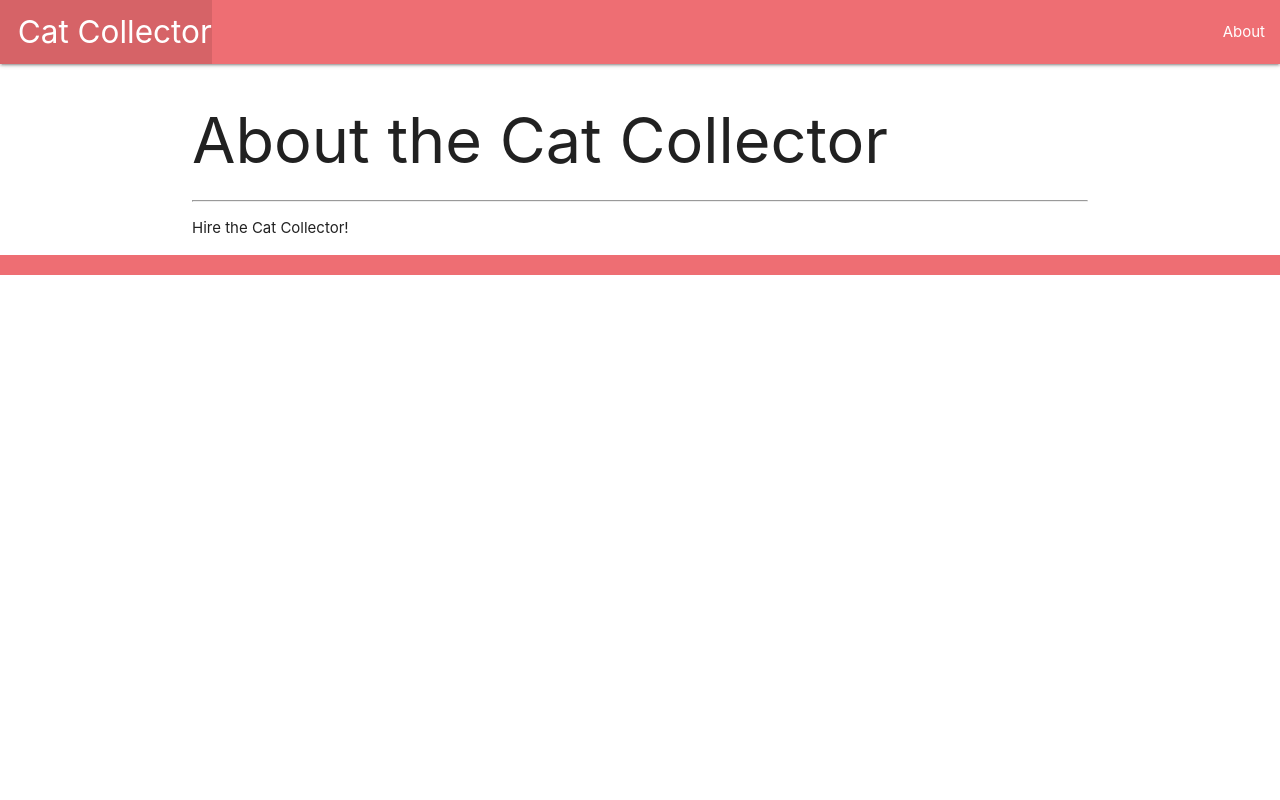
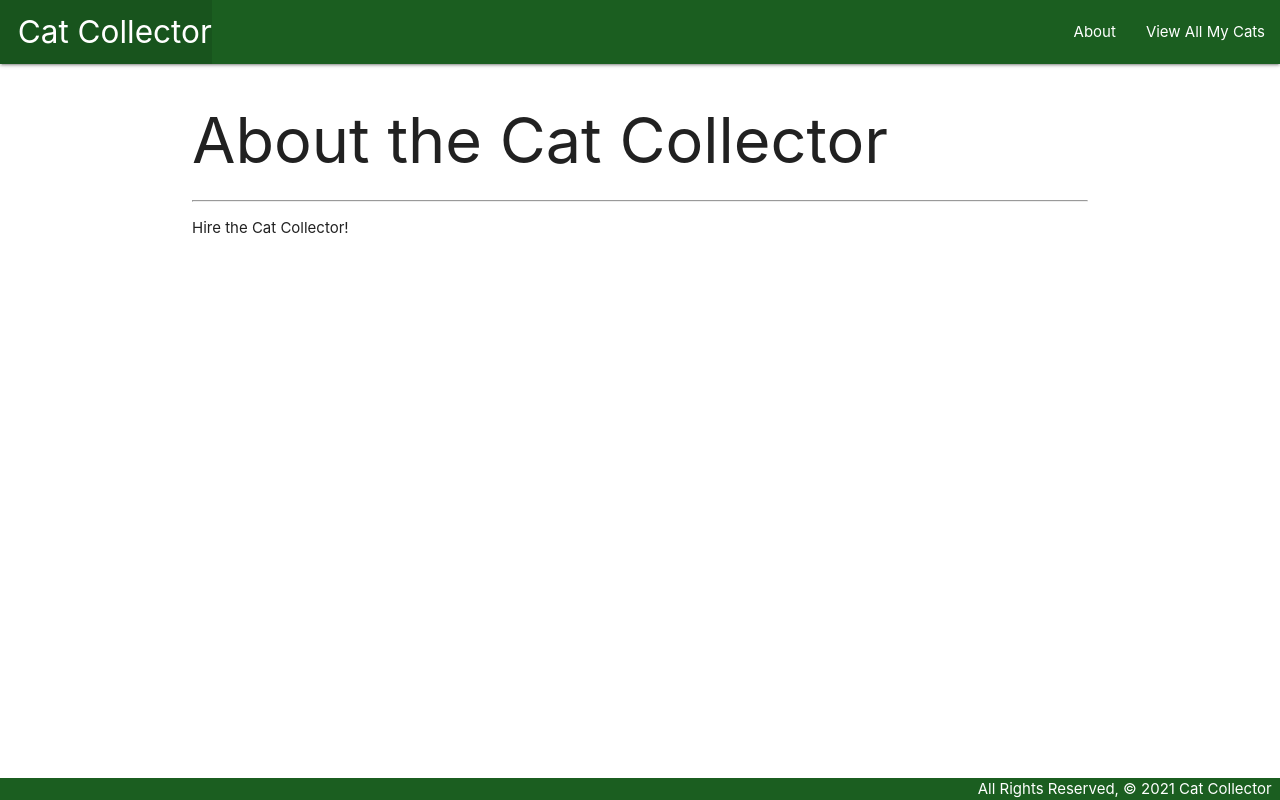
Before and after one commit to Jimbojones1/catcollector, a Django app: page /about/ in a window 1280 px wide. Run offline with Django 5.2, Linux system fonts and the light colour scheme.

Commit message:
added idnex

```diff
--- /dev/null
+++ b/main_app/static/css/style.css
@@ -0,0 +1,16 @@
+
+body {
+	display: flex;
+	min-height: 100vh;
+	flex-direction: column;
+  }
+
+  main {
+	flex: 1 0 auto;
+  }
+
+  /* this is a nice example class for a sticky footer */
+  footer.page-footer {
+	padding-top: 0;
+	text-align: right;
+  }
--- a/main_app/templates/base.html
+++ b/main_app/templates/base.html
@@ -1,3 +1,4 @@
+{% load static %}
 <!DOCTYPE html>
 <html lang="en">
 <head>
@@ -6,25 +7,29 @@
   <meta http-equiv="X-UA-Compatible" content="ie=edge">
   <title>Cat Collector</title>
   <link rel="stylesheet" href="https://cdnjs.cloudflare.com/ajax/libs/materialize/1.0.0/css/materialize.min.css">
+  <link rel="stylesheet" href="{% static 'css/style.css' %}">
 </head>
 <body>
   <header class="navbar-fixed">
     <nav>
-      <div class="nav-wrapper">
+      <div class="nav-wrapper green darken-4">
         <ul>
           <li><a href="/" class="left brand-logo">&nbsp;&nbsp;Cat Collector</a></li>
         </ul>
         <ul class="right">
           <li><a href="/about">About</a></li>
+		  <li><a href="/cats">View All My Cats</a></li>
         </ul>
       </div>
     </nav>
   </header>
   <main class="container">
+
+
     {% block content %}
     {% endblock %}
   </main>
-  <footer class="page-footer">
+  <footer class="page-footer green darken-4">
     <div class="right">All Rights Reserved, &copy; 2021 Cat Collector &nbsp;</div>
   </footer>
 </body>
--- a/main_app/urls.py
+++ b/main_app/urls.py
@@ -7,4 +7,5 @@
 	# django's convention is to use a trailing / for
 	# the routE
 	path('about/', views.about, name='about'),
+	path('cats/', views.cats_index, name="index"),
 ]
--- a/main_app/views.py
+++ b/main_app/views.py
@@ -1,5 +1,11 @@
 from django.shortcuts import render
 
+
+# Add this cats list below the imports
+cats = [
+  {'name': 'Lolo', 'breed': 'tabby', 'description': 'furry little demon', 'age': 3},
+  {'name': 'Sachi', 'breed': 'calico', 'description': 'gentle and loving', 'age': 2},
+]
 # Create your views here.
 def home(request):
 
@@ -7,3 +13,12 @@
 
 def about(request):
 	return render(request, 'about.html')
+
+
+def cats_index(request):
+	return render(request, 'cats/index.html', {
+		'cats': cats
+		#'cats' becomes a variable name in 'cats/index.html'
+		# just like express
+		# res.render('cats/index', {'cats': cats})
+	})
```
Also changed, not shown: main_app/templates/cats/index.html (added, +22 -0 lines).
